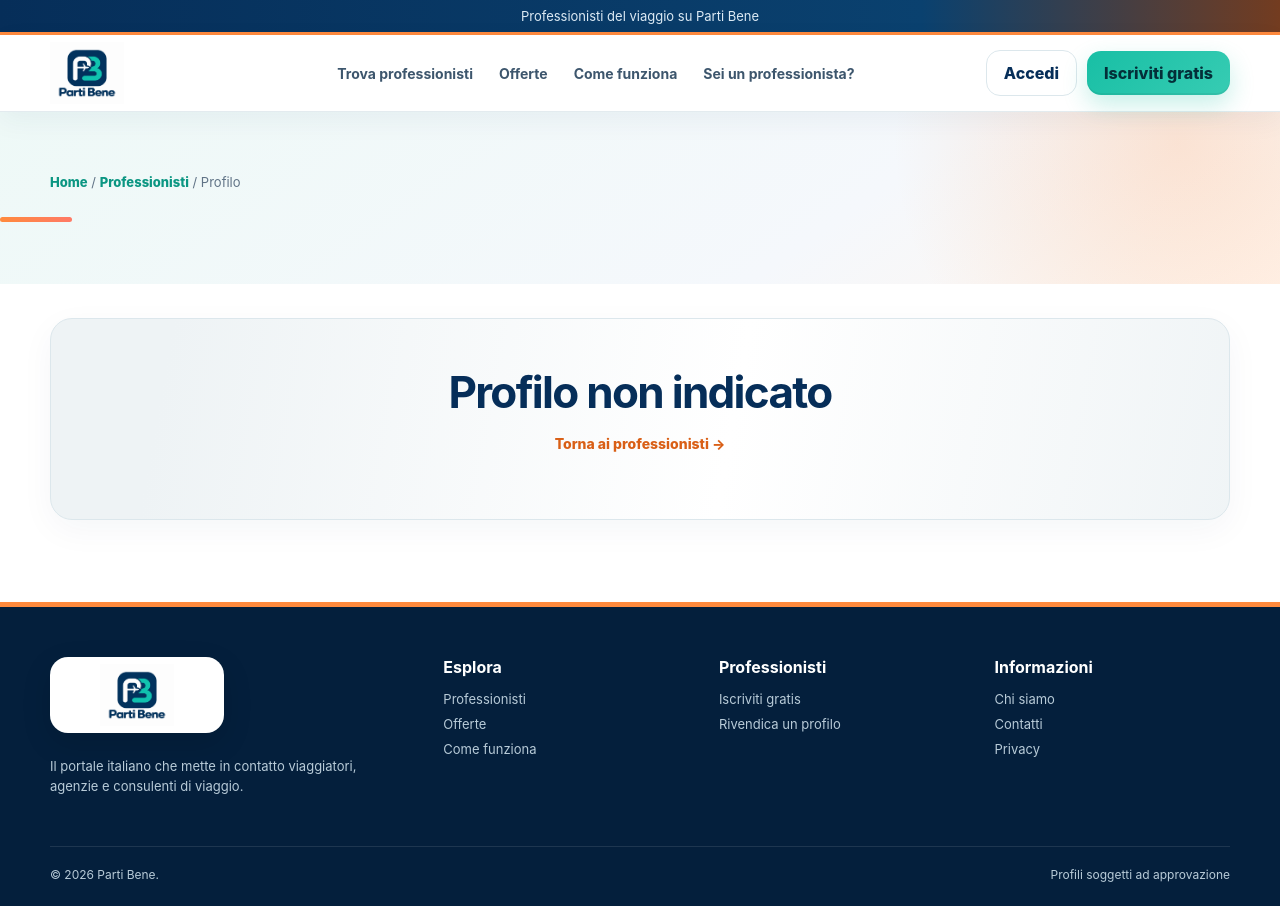
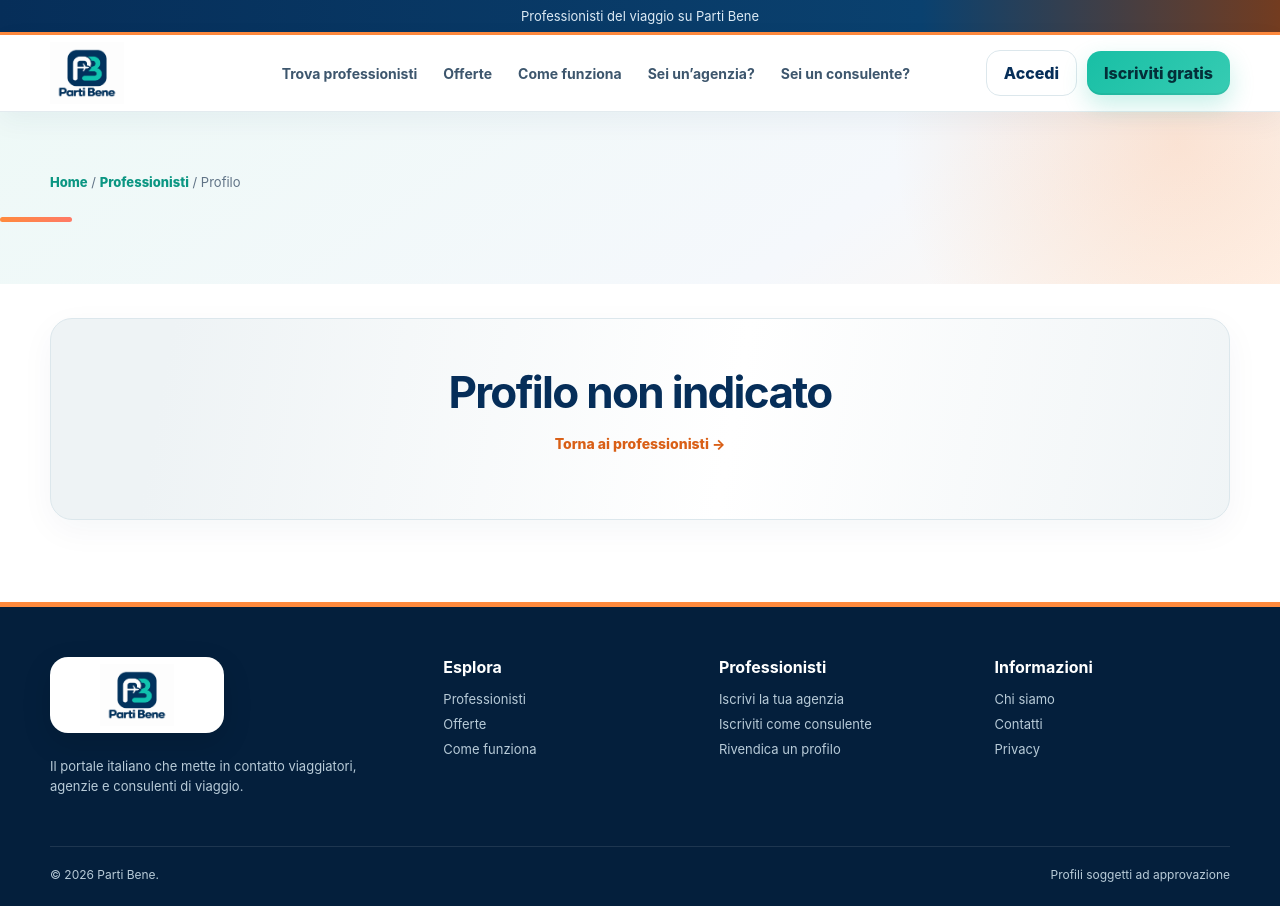
Before and after one commit to eternalsolutions-agency/parti-bene, a plain HTML site: page profilo.html in a window 1280 px wide. Drawn offline with nearby package versions, Linux system fonts and the light colour scheme.

Commit message:
Aggiorna percorsi agenzie e consulenti

```diff
--- a/profilo.html
+++ b/profilo.html
@@ -13,7 +13,7 @@
 <div class="topbar">Professionisti del viaggio su Parti Bene</div>
 <header><div class="container nav">
 <a class="brand" href="index.html"><img class="brand-logo" src="logo-parti-bene.png?v=20260914-3" alt="Parti Bene"></a>
-<nav aria-label="Navigazione principale"><a href="professionisti.html">Trova professionisti</a><a href="offerte.html">Offerte</a><a href="come-funziona.html">Come funziona</a><a href="area-professionisti.html">Sei un professionista?</a></nav>
+<nav aria-label="Navigazione principale"><a href="professionisti.html">Trova professionisti</a><a href="offerte.html">Offerte</a><a href="come-funziona.html">Come funziona</a><a href="sei-un-agenzia.html">Sei un’agenzia?</a><a href="sei-un-consulente.html">Sei un consulente?</a></nav>
 <div class="actions"><a class="btn btn-ghost" href="accedi.html">Accedi</a><a class="btn btn-primary" href="area-professionisti.html">Iscriviti gratis</a></div>
 </div></header>
 <main>
@@ -41,7 +41,7 @@
 <footer><div class="container"><div class="footer-grid">
 <div><div class="footer-logo-wrap"><img class="footer-logo" src="logo-parti-bene.png" alt="Parti Bene"></div><p style="max-width:330px;line-height:1.6;font-size:13px">Il portale italiano che mette in contatto viaggiatori, agenzie e consulenti di viaggio.</p></div>
 <div><h4>Esplora</h4><a href="professionisti.html">Professionisti</a><a href="offerte.html">Offerte</a><a href="come-funziona.html">Come funziona</a></div>
-<div><h4>Professionisti</h4><a href="area-professionisti.html">Iscriviti gratis</a><a href="rivendica-profilo.html">Rivendica un profilo</a></div>
+<div><h4>Professionisti</h4><a href="sei-un-agenzia.html">Iscrivi la tua agenzia</a><a href="sei-un-consulente.html">Iscriviti come consulente</a><a href="rivendica-profilo.html">Rivendica un profilo</a></div>
 <div><h4>Informazioni</h4><a href="chi-siamo.html">Chi siamo</a><a href="richiedi-proposte.html">Contatti</a><a href="privacy.html">Privacy</a></div>
 </div><div class="legal"><span>© 2026 Parti Bene.</span><span>Profili soggetti ad approvazione</span></div></div></footer>
 <script type="module">
```
